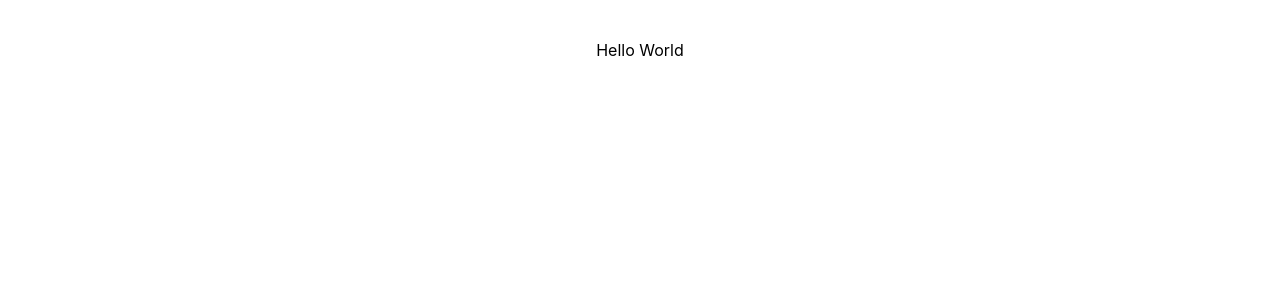
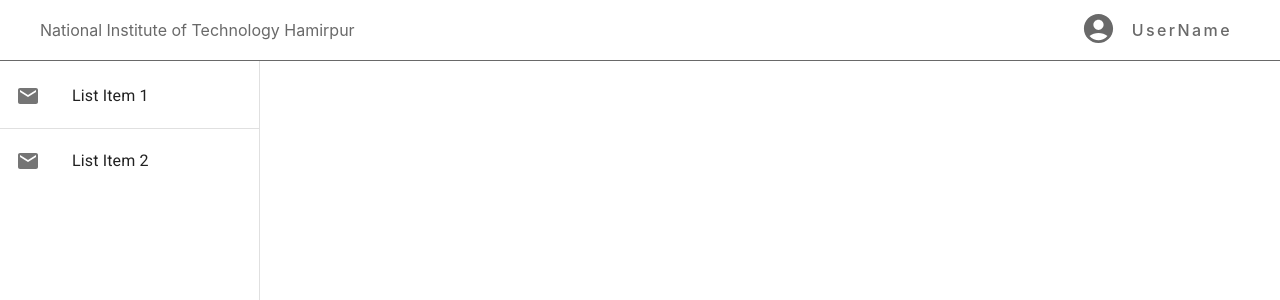
Before and after one commit to sudhanshu-k/NITH-Online-Internship-Document-Signing, a React (Vite) app in the folder front-end/: page / in a window 1280 px wide. Shown: the top 300 px of the page. Built offline with nearby package versions, Linux system fonts and the light colour scheme.

Commit message:
Navbar and Sidebar Setup

```diff
--- a/front-end/index.html
+++ b/front-end/index.html
@@ -3,6 +3,7 @@
 	<head>
 		<meta charset="UTF-8" />
 		<link rel="icon" type="image/svg+xml" href="/vite.svg" />
+		<link rel="stylesheet" href="https://fonts.googleapis.com/css?family=Roboto:300,400,500,700&display=swap" />
 		<meta name="viewport" content="width=device-width, initial-scale=1.0" />
 		<title>Vite + React</title>
 	</head>
--- a/front-end/src/App.jsx
+++ b/front-end/src/App.jsx
@@ -1,7 +1,20 @@
 import "./App.css";
-
+import { BrowserRouter as Router, Routes, Route } from "react-router-dom";
+import Navbar from "./Components/Navbar/Navbar";
+import StudentDashboard from "./Pages/Student Dashboard/StudentDashboard";
+import Sidebar from "./Components/Sidebar/Sidebar";
 function App() {
-	return <div className="App">Hello World</div>;
+	return (
+		<div className="App">
+			<Router>
+				<Navbar />
+				<Sidebar />
+				<Routes>
+					<Route elemment={<StudentDashboard />} path="dashboard-st" />
+				</Routes>
+			</Router>
+		</div>
+	);
 }
 
 export default App;
--- /dev/null
+++ b/front-end/src/Components/Navbar/Navbar.css
@@ -0,0 +1,44 @@
+.navbar {
+	position: fixed;
+	top: 0;
+	left: 0;
+	right: 0;
+	z-index: 9999;
+	border-bottom: 1px solid dimgrey;
+	background-color: white;
+	height: 60px;
+}
+
+.navbar-container {
+	display: flex;
+	justify-content: space-between;
+	align-items: center;
+	height: 100%;
+	max-width: 1200px;
+	margin: 0 auto;
+	padding: 0 20px;
+}
+
+.title {
+	color: dimgray;
+	text-decoration: none;
+}
+
+.navbar-profile {
+	display: flex;
+	align-items: center;
+}
+
+.navbar-profile > * {
+	margin: 0.5em;
+}
+
+.account-icon {
+	color: dimgray;
+}
+
+.account-name {
+	color: dimgray;
+	font-weight: 500;
+	letter-spacing: 0.15em;
+}
--- /dev/null
+++ b/front-end/src/Components/Navbar/Navbar.jsx
@@ -0,0 +1,27 @@
+import React, { useState } from "react";
+import "./Navbar.css";
+import { Link } from "react-router-dom";
+import AccountCircleIcon from "@mui/icons-material/AccountCircle";
+import { AppBar } from "@mui/material";
+
+const Navbar = () => {
+	return (
+		<nav className="navbar">
+			<div className="navbar-container">
+				<div>
+					<Link className="title" to={"dashboard-st"}>
+						National Institute of Technology Hamirpur
+					</Link>
+				</div>
+				<div className="navbar-profile">
+					<Link>
+						<AccountCircleIcon className="account-icon" fontSize="large" />
+					</Link>
+					<p className="account-name">UserName</p>
+				</div>
+			</div>
+		</nav>
+	);
+};
+
+export default Navbar;
--- /dev/null
+++ b/front-end/src/Components/Sidebar/Sidebar.css
@@ -0,0 +1,3 @@
+.divider {
+    color: red;
+}
--- /dev/null
+++ b/front-end/src/Components/Sidebar/Sidebar.jsx
@@ -0,0 +1,48 @@
+import React from "react";
+import { AppBar, Toolbar, Typography, Drawer, List, ListItem, Divider, ListItemButton, Box } from "@mui/material";
+import { ListItemIcon, ListItemText } from "@mui/material";
+import { Mail as MailIcon } from "@mui/icons-material";
+import "./Sidebar.css";
+
+function Sidebar() {
+	return (
+		<div>
+			<Drawer
+				variant="permanent"
+				sx={{
+					width: 260,
+					flexShrink: 0,
+					boxSizing: "border-box",
+					[`& .MuiDrawer-paper`]: { width: 260, boxSizing: "border-box" },
+				}}
+			>
+				<Toolbar disableGutters="true"/>
+				<Box sx={{ overflow: "auto" }}>
+					<List>
+						<ListItem disablePadding>
+							<ListItemButton>
+								<ListItemIcon>
+									<MailIcon />
+								</ListItemIcon>
+								<ListItemText>List Item 1</ListItemText>
+							</ListItemButton>
+						</ListItem>
+					</List>
+					<Divider />
+					<List>
+						<ListItem disablePadding>
+							<ListItemButton>
+								<ListItemIcon>
+									<MailIcon />
+								</ListItemIcon>
+								<ListItemText>List Item 2</ListItemText>
+							</ListItemButton>
+						</ListItem>
+					</List>
+				</Box>
+			</Drawer>
+		</div>
+	);
+}
+
+export default Sidebar;
```
Also changed, not shown: front-end/src/Components/Naavbar.jsx (deleted, +0 -7 lines), 1 other file (tests, documents, lock files or other folders). Lines whose indentation alone changed are shown as unchanged.
